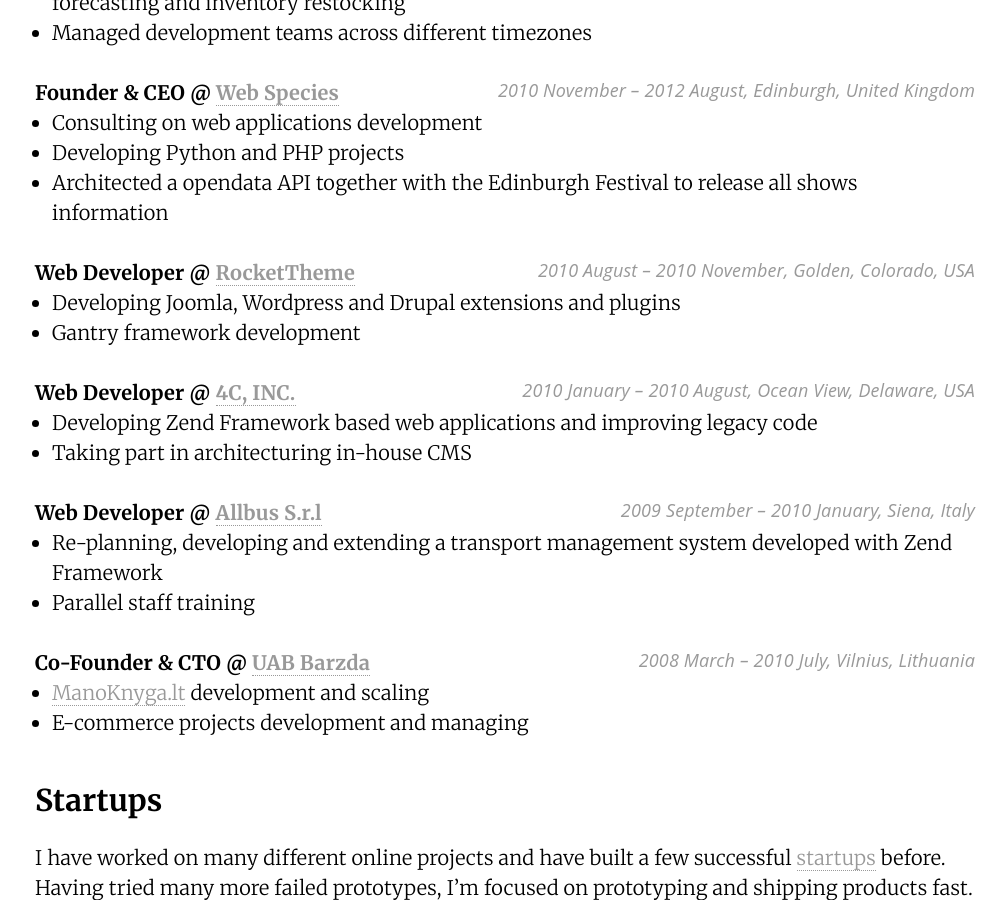
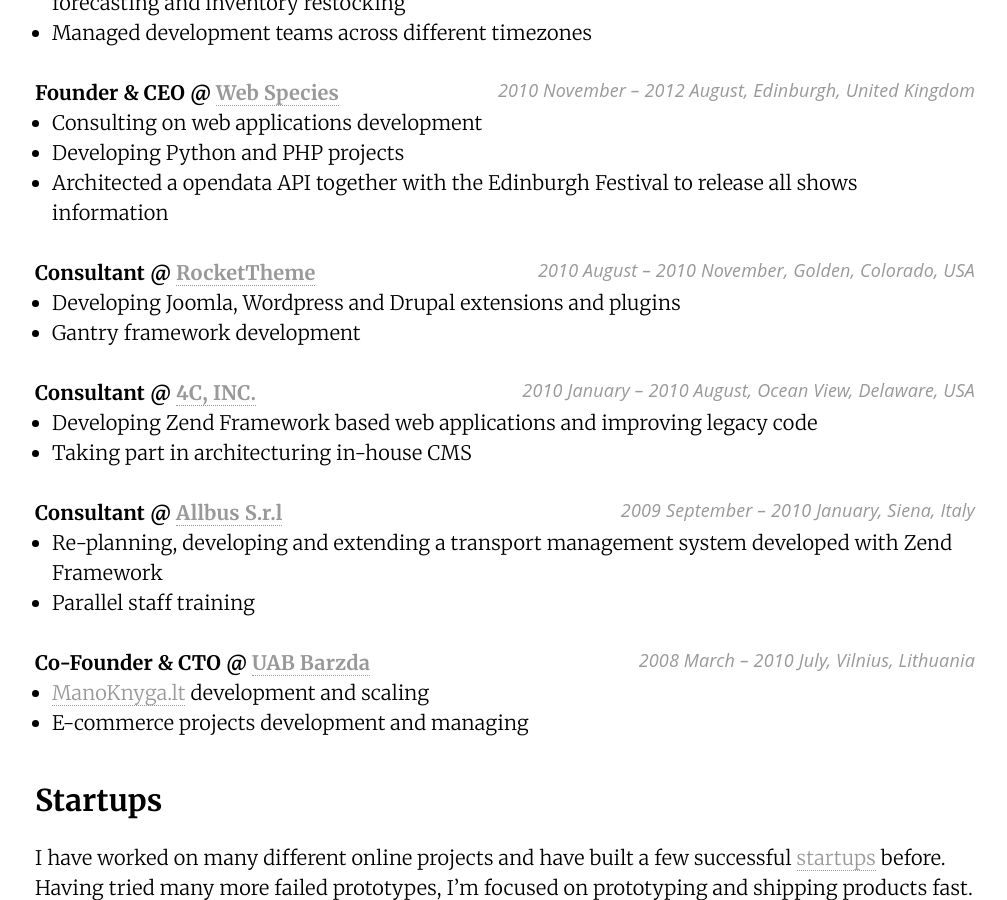
Before and after one commit to juokaz/juokaz.com, a Jekyll site: the page built from cv.html, in a window 1280 px wide and 900 px high, scrolled down 403 px. Shown: the whole window, without its empty margins (135-1142 px from the left). Built offline with Jekyll 4.4.1, drawn with Linux system fonts in a browser that asks for light colours.

Commit message:
Fix job titles for consulting gigs

```diff
--- a/cv.html
+++ b/cv.html
@@ -52,19 +52,19 @@
     <li>Architected a opendata API together with the Edinburgh Festival to release all shows information</li>
 </ul>
 
-<h3>Web Developer @ <a href="http://www.rockettheme.com/">RocketTheme</a><span>2010 August – 2010 November, Golden, Colorado, USA</span></h3>
+<h3>Consultant @ <a href="http://www.rockettheme.com/">RocketTheme</a><span>2010 August – 2010 November, Golden, Colorado, USA</span></h3>
 <ul>
     <li>Developing Joomla, Wordpress and Drupal extensions and plugins</li>
     <li>Gantry framework development</li>
 </ul>
 
-<h3>Web Developer @ <a href="http://www.4cinc.com/">4C, INC.</a><span>2010 January – 2010 August, Ocean View, Delaware, USA</span></h3>
+<h3>Consultant @ <a href="http://www.4cinc.com/">4C, INC.</a><span>2010 January – 2010 August, Ocean View, Delaware, USA</span></h3>
 <ul>
     <li>Developing Zend Framework based web applications and improving legacy code</li>
     <li>Taking part in architecturing in-house CMS</li>
 </ul>
 
-<h3>Web Developer @ <a href="http://www.sengerio.com/">Allbus S.r.l</a><span>2009 September – 2010 January, Siena, Italy</span></h3>
+<h3>Consultant @ <a href="http://www.sengerio.com/">Allbus S.r.l</a><span>2009 September – 2010 January, Siena, Italy</span></h3>
 <ul>
     <li>Re-planning, developing and extending a transport management system developed with Zend Framework</li>
     <li>Parallel staff training</li>
```
